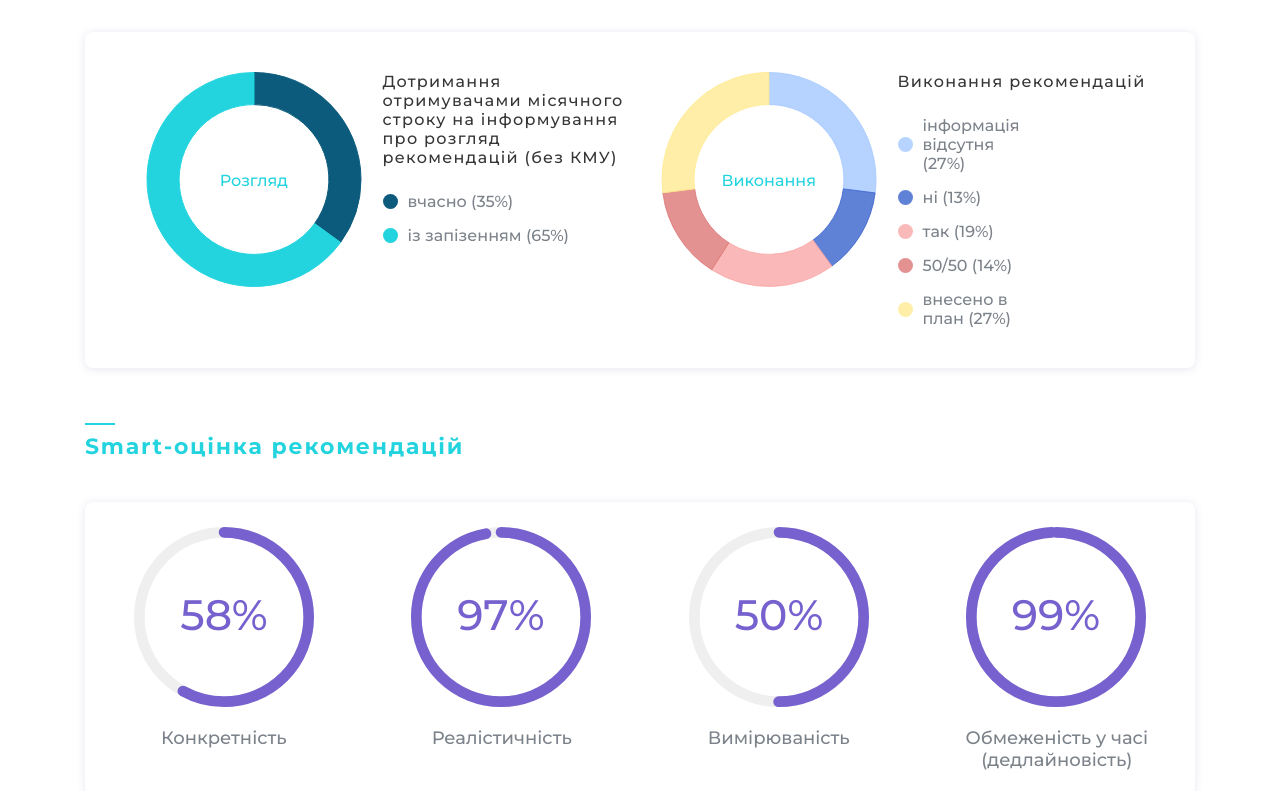
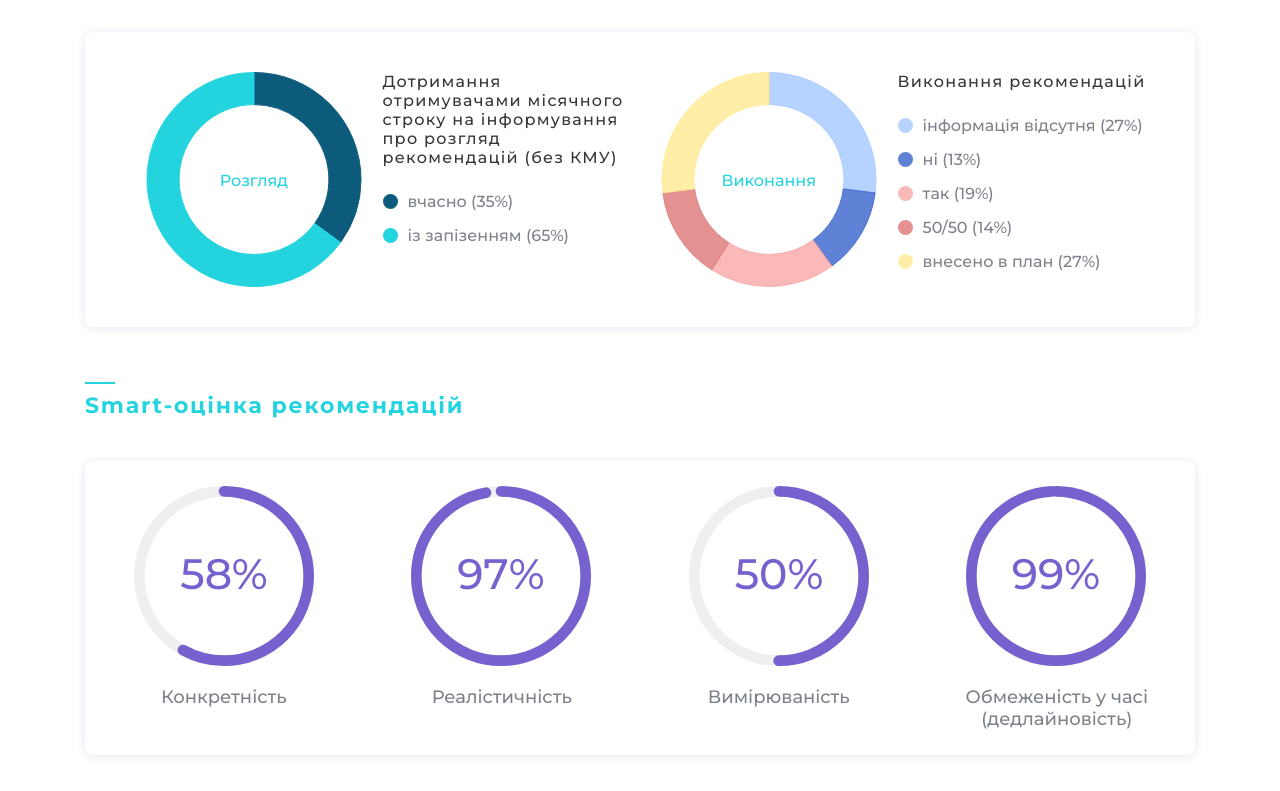
Before and after one commit to RZD7704/Palata, a website: page app/index.html in a window 1280 px wide. Shown: the part 929-1720 px from the top of the page. Drawn offline with Linux system fonts and the light colour scheme.

Commit message:
Add last changes

```diff
--- a/app/index.html
+++ b/app/index.html
@@ -240,7 +240,7 @@
 									</div>
 									<div class="donat-point-wrapper">
 										<div class="deadlines-tabs__content-title">Виконання рекомендацій</div>
-										<div id="auditPointsImplementation" class="audits-deadlines-points basic-points">
+										<div id="auditPointsImplementation" class="audits-deadlines-points basic-points w-100">
 										</div>
 									</div>
 								</div>
```
